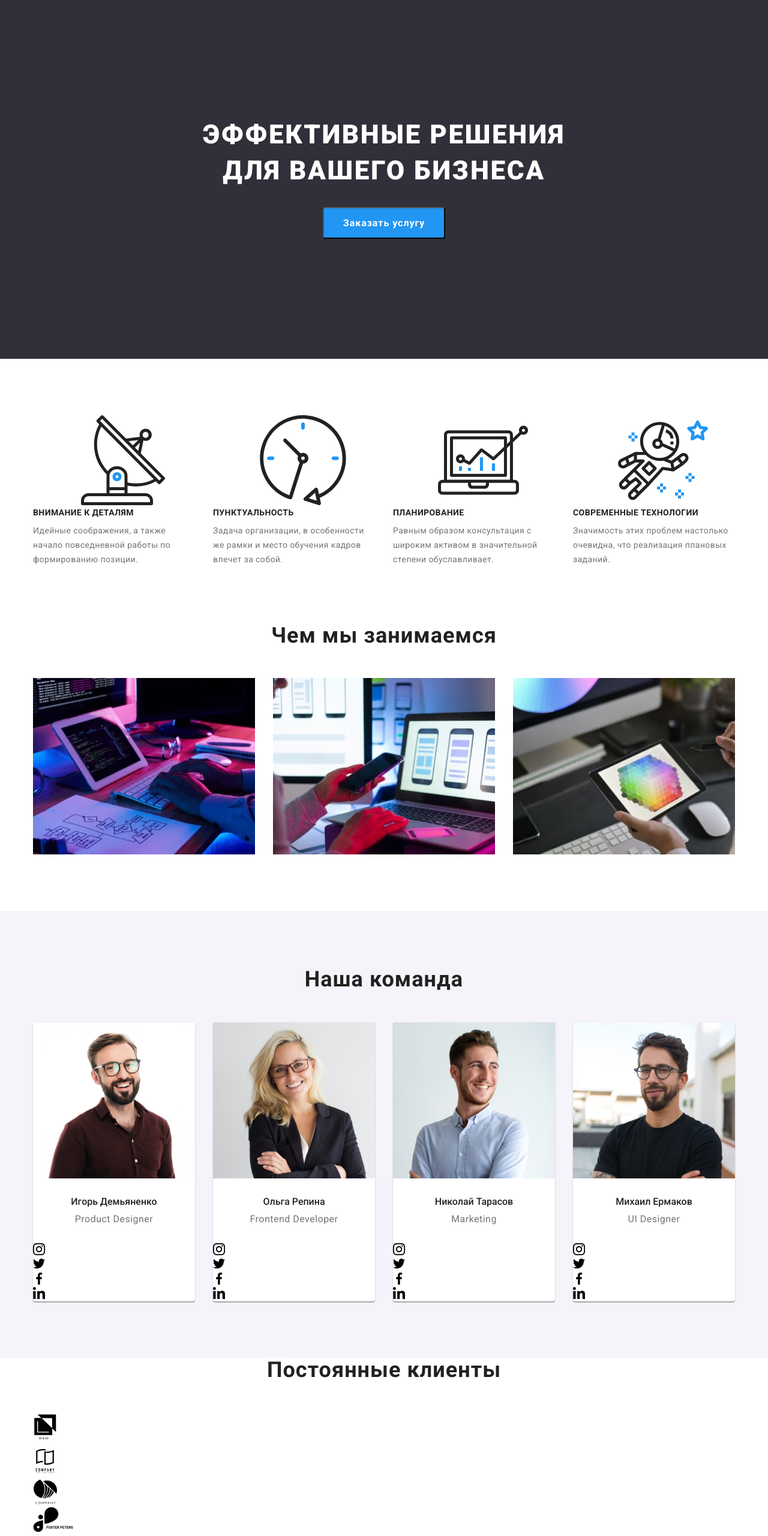
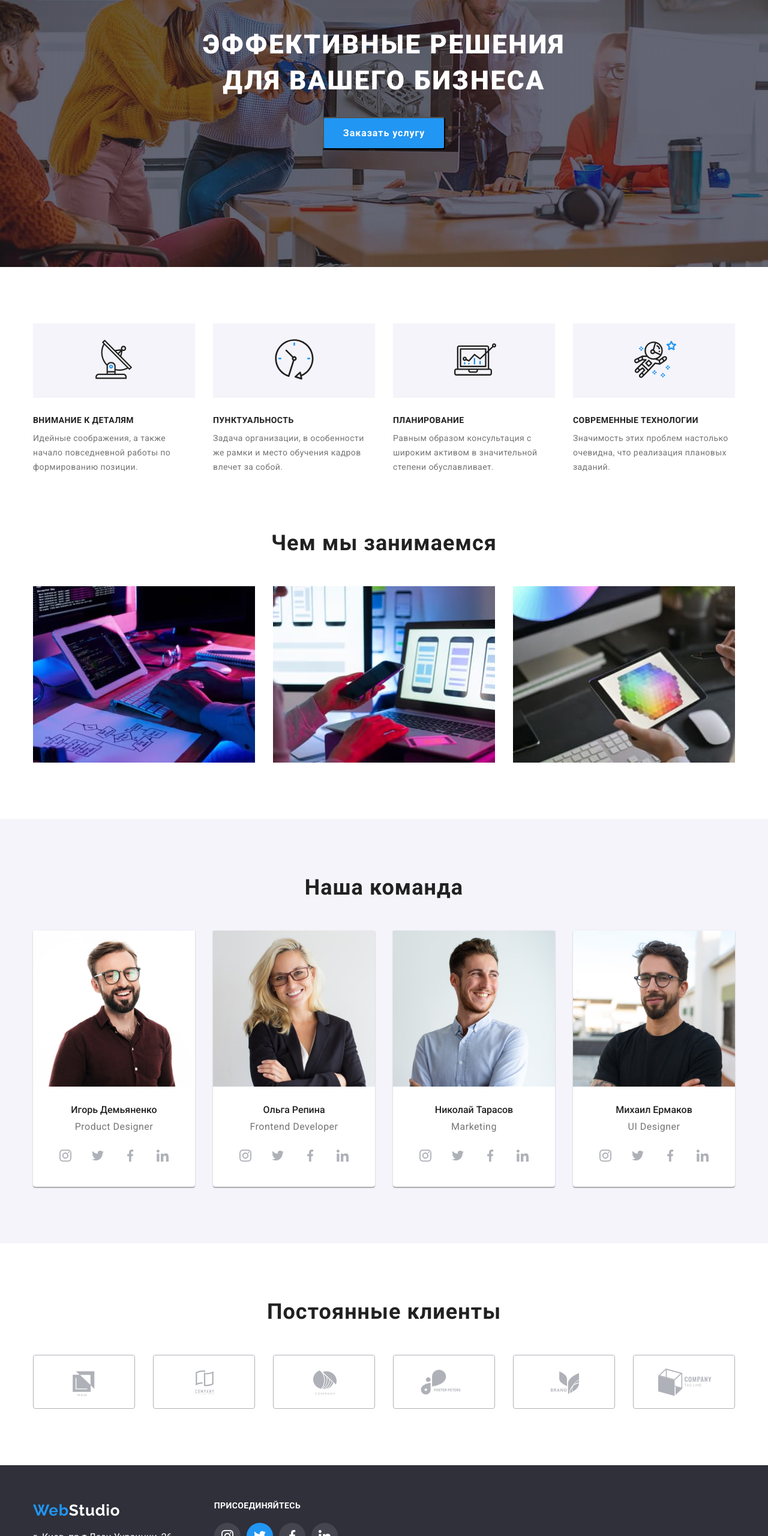
Before and after one commit to RostyslavDubinin/goit-markup-hw-04, a plain HTML site: page index.html in a window 1280 px wide. Shown: the part 240-2800 px from the top of the page at 60% size. Drawn offline with nearby package versions, Linux system fonts and the light colour scheme.

Commit message:
Update styles.css

```diff
--- a/styles.css
+++ b/styles.css
@@ -4,7 +4,7 @@
     --title-text-color:#212121;
     --secondary-text-color: #FFFFFF;
     --background-color-body: #FFFFFF;
-    --background-color-hero: #2F303A;
+    --background-color-hero: #C4C4C4;
     --background-color-hero-button: #2196F3;
     --background-color-section-workers: #F5F4FA;
     --background-color-section: #FFFFFF;
@@ -106,6 +106,32 @@ header>.container {
 .adress-nav .item:not(:last-child) {
     margin-right: 50px;
 }
+
+.adress-nav-cont {
+    display: flex;
+    align-items: center;
+
+}
+.adress-nav .envelope {
+    margin-right: 10px;
+    width: 16px;
+    height: 12px;
+    fill: currentColor;
+
+}
+
+.phone {
+    margin-right: 10px;
+    width: 10px;
+    height: 16px;
+    fill: currentColor;
+}
+
+.envelope:hover,
+.phone:hover {
+    color: var(--accent-text-color);
+}
+
 .adress-nav .link {
     display: block;
     padding-top: 32px;
@@ -118,19 +144,30 @@ header>.container {
     line-height: 1.14;
     letter-spacing: 0.02em;
     text-decoration: none;
+}
 
-}
 .link:hover,
 .link:focus {
     color: var(--accent-text-color);
 }
+
 /* hero */
 .hero {
     background-color: var(--background-color-hero);
     text-align: center;
     padding-top: 200px;
     padding-bottom: 200px;
+
+    max-width: 1600px;
+    height: 600px;
+    margin-left: auto;
+    margin-right: auto;
+    background-image: linear-gradient( to right, rgba(47, 48, 58, 0.4), rgba(47, 48, 58, 0.4)), url('./images/herophoto.jpg');
+    background-repeat: no-repeat;
+    background-position: center;
+    background-size: cover;
 }
+
 .hero .hero-title {
 
     color: var(--secondary-text-color);
@@ -193,6 +230,33 @@ header>.container {
 
 .section-features-container .item:not(:last-child) {
     margin-right: 30px;
+}
+
+.bg {
+    padding: 25px 102px;
+    background-color: #F5F4FA;
+    margin-bottom: 30px;
+}
+
+.antenna {
+    width: 65px;
+    height: 70px;
+    fill: currentColor;
+}
+.clock {
+    width: 67px;
+    height: 70px;
+    fill: currentColor;
+}
+.diagram {
+    width: 70px;
+    height: 70px;
+    fill: currentColor;
+}
+.astronaut {
+    width: 70px;
+    height: 70px;
+    fill: currentColor;
 }
 
 .section-features .features-title-name {
@@ -269,16 +333,119 @@ header>.container {
     line-height: 1.18;
     letter-spacing: 0.03em;
     margin-top: 0px;
-    margin-bottom: 30px;
+    margin-bottom: 16px;
     text-align: center;
-
 }
 
+.social-link {
+    display: flex;
+    flex-wrap: wrap;
+    margin: 0px 32px 30px 32px;
+    justify-content: space-between;
+    list-style: none;
+}
+
+.link-social {
+    color: #AFB1B8;
+    background-color: #FFFFFF;
+    padding: 12px;
+    width: 44px;
+    height: 44px;
+    border: none;
+    display: block;
+    border-radius: 50%;
+}
+
+
+.link-social:hover {
+    background-color: #2196F3;
+}
+
+.icon-social {
+    fill: currentColor;
+}
+
+.icon-social:hover {
+    fill: #FFFFFF;
+}
+
+/* Постоянные клиенты */
+
+.section-regular-clients {
+    background-color: var(--background-color-section);
+    padding-top: 94px;
+    padding-bottom: 94px;
+}
+.clients-link-container {
+    display: flex;
+    flex-wrap: wrap;
+}
+
+.clients-link-container .item:not(:last-child) {
+    margin-right: 30px;
+}
+
+.link-clients {
+    color: #AFB1B8;
+    width: 170px;
+    height: 90px;
+    border: 1px solid #AFB1B8;
+    box-sizing: border-box;
+    display: block;
+    border-radius: 4px;
+}
+
+.icon-clients {
+    fill: currentColor;
+}
+
+.comp1 {
+    padding: 24px 63px 21px 63px;
+}
+.comp2 {
+    padding: 19px 65px;
+}
+.comp3 {
+    padding: 24px 64px 23px 65px;
+}
+.comp4 {
+    padding: 24px 45px;
+}
+.comp5 {
+    padding: 22px 55px 21px 56px;
+}
+.comp6 {
+    padding: 22px 40px 22px 41px;
+}
+
+.link-clients:hover {
+    border: 1px solid #2196F3;
+    box-sizing: border-box;
+    border-radius: 4px;
+}
+
+.icon-clients:hover {
+    fill: #2196F3;
+}
+
+
 /* footer */
+
 .footer {
     background-color: var(--background-color-footer);
     padding-top: 60px;
     padding-bottom: 60px;
+}
+
+.footer-join {
+    display: flex;
+
+}
+
+.adress-footer-column {
+    display: flex;
+    flex-direction: column;
+    margin-right: 70px;
 }
 
 .logo-black {
@@ -323,6 +490,65 @@ header>.container {
 .link:focus {
     color: var(--accent-text-color);
 }
+
+.social-footer-column {
+    display: flex;
+    flex-direction: column;
+}
+
+.join {
+    display: flex;
+    flex-wrap: wrap;
+    justify-content: space-between;
+}
+
+.footer-join p {
+    font-family: Roboto;
+    font-style: normal;
+    font-weight: bold;
+    font-size: 14px;
+    line-height: 1.14;
+    letter-spacing: 0.03em;
+    text-transform: uppercase;
+    color: #FFFFFF;
+    margin-top: 0px;
+    margin-bottom: 20px;
+}
+
+.social-link-footer {
+    display: flex;
+    flex-wrap: wrap;
+    width: 206px;
+    justify-content: space-between;
+    list-style: none;
+}
+
+.link-social-footer {
+    color: #FFFFFF;
+    padding: 12px;
+    width: 44px;
+    height: 44px;
+    border: none;
+    display: block;
+    border-radius: 50%;
+    background: rgba(255, 255, 255, 0.1);
+}
+
+.icon-social-footer {
+    fill: currentColor;
+}
+
+.social-link-footer .twitter {
+    background-color:  #2196F3;
+}
+
+/* .link-social-footer:hover {
+    background-color: #2196F3;
+}
+
+.icon-social-footer:hover {
+    fill: #FFFFFF;
+} */
 
 /* portfolio */
 
```
